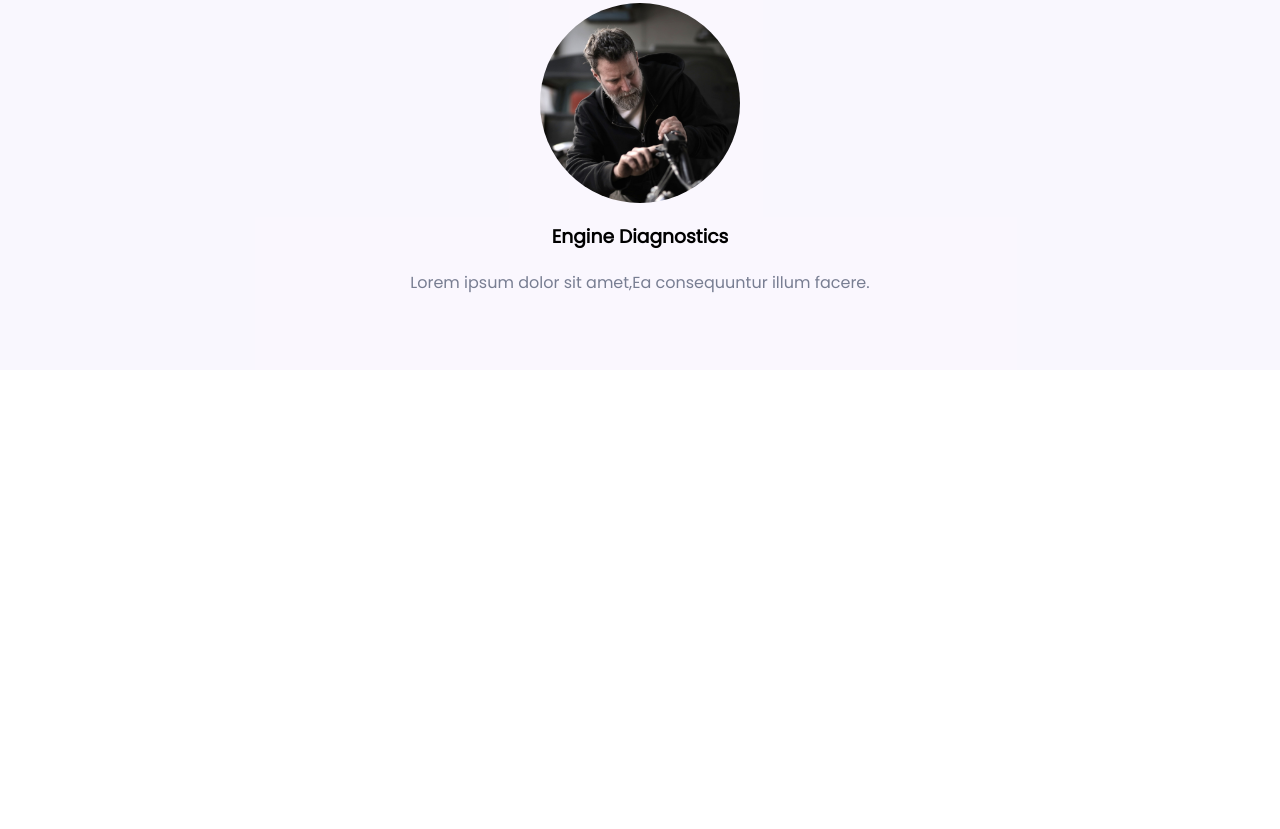
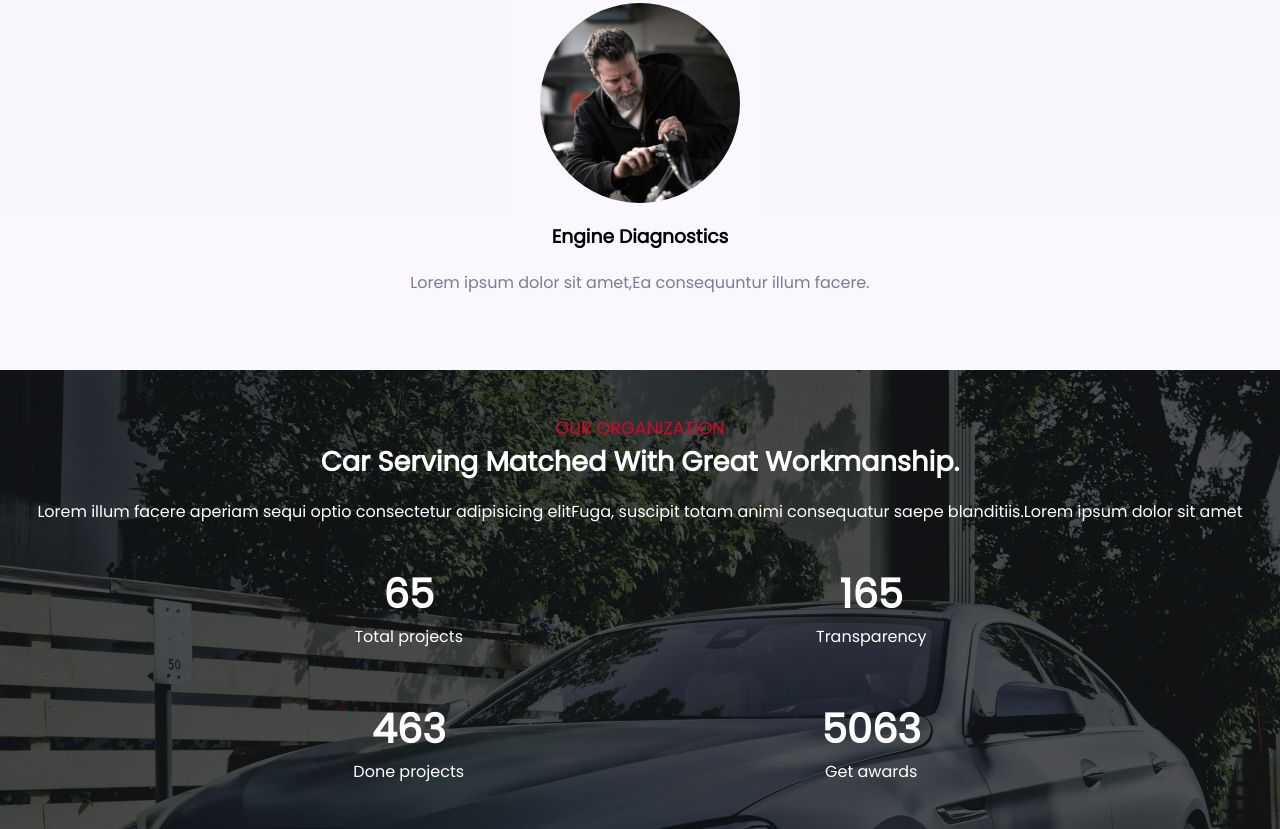
Before and after one commit to Leandro-Velasquez/Disenio-pagina-autos, a plain HTML site: page index.html in a window 1280 px wide. Shown: the part 3848-4677 px from the top of the page. Before the commit the page ends 4218 px from the top, so only its background shows below. Drawn offline with Linux system fonts and the light colour scheme.

Commit message:
Terminamos la section specification

```diff
--- a/index.html
+++ b/index.html
@@ -119,7 +119,31 @@
             </div>
         </div>
     </section>
-
+    <section class="specification">
+        <div class="specification__div-title">
+            <p class="specification__title-p">our organization</p>
+            <h2>Car Serving Matched With Great Workmanship.</h2>
+            <p>Lorem illum facere aperiam sequi optio consectetur adipisicing elitFuga, suscipit totam animi consequatur saepe blanditiis.Lorem ipsum dolor sit amet</p>
+        </div>
+        <div class="specification__div-grid">
+            <div>
+                <h3>65</h3>
+                <p>Total projects</p>
+            </div>
+            <div>
+                <h3>165</h3>
+                <p>Transparency</p>
+            </div>
+            <div>
+                <h3>463</h3>
+                <p>Done projects</p>
+            </div>
+            <div>
+                <h3>5063</h3>
+                <p>Get awards</p>
+            </div>
+        </div>
+    </section>
 
     <script src="./scripts/scripts.js"></script>
 </body>
--- a/styles/styles.css
+++ b/styles/styles.css
@@ -334,8 +334,47 @@ li {
 }
 
 
-
-
+/*ESTILOS SPECIFICATION*/
+.specification {
+    background: linear-gradient(rgba(5,7,12,0.7), rgba(5,7,12,0.7)) ,url("../img/car5.jpg") no-repeat;
+    background-size: cover;
+    padding: 45px 15px;
+    color: white;
+}
+.specification__div-title {
+    text-align: center;
+}
+.specification__title-p {
+    color: #d90429;
+    font-size: 1.1em;
+    text-transform: uppercase;
+    margin: 0;
+}
+.specification__div-title h2 {
+    margin: 0;
+    font-size: 1.7em;
+}
+.specification__div-title p:nth-child(3) {
+    margin-bottom: 40px;
+}
+.specification__div-grid {
+    width: 70%;
+    margin: auto;
+    display: grid;
+    grid-template-columns: repeat(2, 1fr);
+    grid-template-rows: repeat(2, 1fr);
+    gap: 50px;
+}
+.specification__div-grid h3 {
+    margin: 0;
+    font-size: 2.5em;
+    text-align: center;
+}
+.specification__div-grid p {
+    margin: 0;
+    font-size: 1em;
+    text-align: center;
+}
 
 /*Clases javascript*/
 .menu-visible{
```
Also changed, not shown: img/car4.jpg (added), img/car5.jpg (added), 1 other file.
